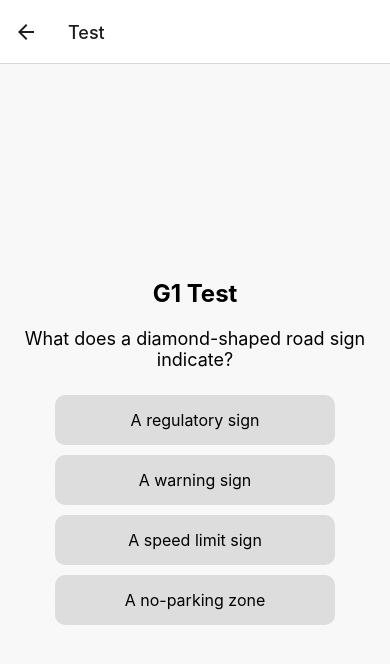
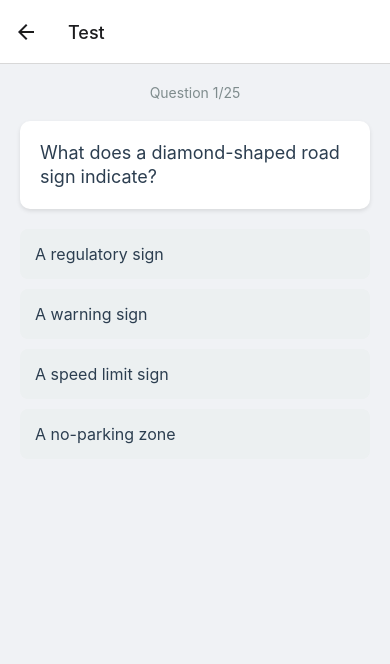
Before and after one commit to PravdeepK/group-project, a React Native app: screen /Test in a window 390 px wide. Shown: the top 664 px of the page. Built offline with nearby package versions, Linux system fonts and the light colour scheme.

Commit message:
Improved styling

```diff
--- a/screens/HomeScreen.js
+++ b/screens/HomeScreen.js
@@ -1,19 +1,73 @@
 import React from 'react';
-import { View, Text, Button, StyleSheet } from 'react-native';
+import { View, Text, TouchableOpacity, StyleSheet } from 'react-native';
 
 const HomeScreen = ({ navigation }) => {
-    return (
-        <View style={styles.container}>
-            <Text style={styles.title}>G1 Test</Text>
-            <Button title="Scoreboard" onPress={() => navigation.navigate('Scoreboard')} />
-            <Button title="Start Test" onPress={() => navigation.navigate('Test')} />
-        </View>
-    );
+  return (
+    <View style={styles.container}>
+      <Text style={styles.title}>G2 Driving Test</Text>
+      <View style={styles.buttonContainer}>
+        <TouchableOpacity
+          style={styles.primaryButton}
+          onPress={() => navigation.navigate('Test')}
+        >
+          <Text style={styles.buttonText}>Start Test</Text>
+        </TouchableOpacity>
+        <TouchableOpacity
+          style={styles.secondaryButton}
+          onPress={() => navigation.navigate('Scoreboard')}
+        >
+          <Text style={styles.secondaryButtonText}>Scoreboard</Text>
+        </TouchableOpacity>
+      </View>
+    </View>
+  );
 };
 
 const styles = StyleSheet.create({
-    container: { flex: 1, justifyContent: 'center', alignItems: 'center', backgroundColor: '#f8f8f8' },
-    title: { fontSize: 32, fontWeight: 'bold', marginBottom: 20 },
+  container: {
+    flex: 1,
+    justifyContent: 'center',
+    alignItems: 'center',
+    backgroundColor: '#f0f2f5', // Light gray background
+    padding: 20
+  },
+  title: {
+    fontSize: 28,
+    fontWeight: 'bold',
+    color: '#2c3e50',
+    marginBottom: 40
+  },
+  buttonContainer: {
+    width: '100%',
+    alignItems: 'center'
+  },
+  primaryButton: {
+    backgroundColor: '#3498db',
+    padding: 15,
+    borderRadius: 8,
+    width: '80%',
+    marginBottom: 15
+  },
+  secondaryButton: {
+    backgroundColor: 'transparent',
+    padding: 15,
+    borderWidth: 2,
+    borderColor: '#3498db',
+    borderRadius: 8,
+    width: '80%'
+  },
+  buttonText: {
+    color: 'white',
+    textAlign: 'center',
+    fontWeight: 'bold',
+    fontSize: 16
+  },
+  secondaryButtonText: {
+    color: '#3498db',
+    textAlign: 'center',
+    fontWeight: 'bold',
+    fontSize: 16
+  }
 });
 
 export default HomeScreen;
--- a/screens/ScoreboardScreen.js
+++ b/screens/ScoreboardScreen.js
@@ -1,5 +1,5 @@
 import React, { useEffect, useState } from 'react';
-import { View, Text, Button, StyleSheet } from 'react-native';
+import { View, Text, Button, TouchableOpacity, StyleSheet } from 'react-native';
 import { getScoreboard, resetScoreboard } from '../utils/scoreboardStorage';
 
 const ScoreboardScreen = ({ navigation }) => {
@@ -18,22 +18,91 @@ const ScoreboardScreen = ({ navigation }) => {
         setScoreboard({ attempts: 0, wins: 0 });
     };
 
+
     return (
         <View style={styles.container}>
-            <Text style={styles.title}>Scoreboard</Text>
-            <Text style={styles.text}>Total Attempts: {scoreboard.attempts}</Text>
-            <Text style={styles.text}>Wins: {scoreboard.wins}</Text>
-            <Text style={styles.text}>Win Rate: {scoreboard.attempts > 0 ? ((scoreboard.wins / scoreboard.attempts) * 100).toFixed(2) + '%' : '0%'}</Text>
-            <Button title="Reset Scoreboard" onPress={handleReset} />
-            <Button title="Back to Home" onPress={() => navigation.goBack()} />
+          <Text style={styles.title}>Your Statistics</Text>
+
+          <View style={styles.statsBox}>
+            <View style={styles.statRow}>
+              <Text style={styles.statLabel}>Attempts:</Text>
+              <Text style={styles.statValue}>{scoreboard.attempts}</Text>
+            </View>
+            <View style={styles.statRow}>
+              <Text style={styles.statLabel}>Wins:</Text>
+              <Text style={styles.statValue}>{scoreboard.wins}</Text>
+            </View>
+            <View style={styles.statRow}>
+              <Text style={styles.statLabel}>Win Rate:</Text>
+              <Text style={styles.statValue}>
+                {scoreboard.attempts > 0
+                  ? ((scoreboard.wins / scoreboard.attempts) * 100).toFixed(1) + '%'
+                  : '0%'}
+              </Text>
+            </View>
+          </View>
+
+          <TouchableOpacity
+            style={styles.resetButton}
+            onPress={handleReset}
+          >
+            <Text style={styles.resetButtonText}>Reset Stats</Text>
+          </TouchableOpacity>
         </View>
-    );
-};
+      );
+    };
 
-const styles = StyleSheet.create({
-    container: { flex: 1, justifyContent: 'center', alignItems: 'center', backgroundColor: '#f8f8f8' },
-    title: { fontSize: 28, fontWeight: 'bold', marginBottom: 10 },
-    text: { fontSize: 20, marginVertical: 5 }
-});
+    const styles = StyleSheet.create({
+      container: {
+        flex: 1,
+        padding: 20,
+        backgroundColor: '#f0f2f5'
+      },
+      title: {
+        fontSize: 24,
+        fontWeight: 'bold',
+        color: '#2c3e50',
+        marginBottom: 30,
+        textAlign: 'center'
+      },
+      statsBox: {
+        backgroundColor: 'white',
+        borderRadius: 10,
+        padding: 20,
+        marginBottom: 20,
+        shadowColor: '#000',
+        shadowOffset: { width: 0, height: 2 },
+        shadowOpacity: 0.1,
+        shadowRadius: 4,
+        elevation: 2
+      },
+      statRow: {
+        flexDirection: 'row',
+        justifyContent: 'space-between',
+        paddingVertical: 10,
+        borderBottomWidth: 1,
+        borderBottomColor: '#ecf0f1'
+      },
+      statLabel: {
+        fontSize: 18,
+        color: '#7f8c8d'
+      },
+      statValue: {
+        fontSize: 18,
+        fontWeight: 'bold',
+        color: '#2c3e50'
+      },
+      resetButton: {
+        backgroundColor: '#e74c3c',
+        padding: 15,
+        borderRadius: 8,
+        marginTop: 20
+      },
+      resetButtonText: {
+        color: 'white',
+        textAlign: 'center',
+        fontWeight: 'bold'
+      }
+    });
 
-export default ScoreboardScreen;
+    export default ScoreboardScreen;
--- a/screens/TestScreen.js
+++ b/screens/TestScreen.js
@@ -45,39 +45,43 @@ const TestScreen = ({ navigation }) => {
         <View style={styles.container}>
           {!quizFinished ? (
             <>
-                    <Text style={styles.title}>G1 Test</Text>
-                    <Text style={styles.question}>{questions[currentQuestionIndex]?.question}</Text>
+              <Text style={styles.progressText}>
+                Question {currentQuestionIndex + 1}/{questions.length}
+              </Text>
+              <View style={styles.questionBox}>
+                <Text style={styles.questionText}>{questions[currentQuestionIndex]?.question}</Text>
+              </View>
 
-                    {questions[currentQuestionIndex]?.options.map((option, index) => {
-                        const isCorrect = option === questions[currentQuestionIndex].answer;
-                        const isSelected = option === selectedAnswer;
-                        return (
+              {questions[currentQuestionIndex]?.options.map((option, index) => (
                 <TouchableOpacity
                   key={index}
                   style={[
                     styles.optionButton,
-                                    isSelected
-                                        ? isCorrect
-                                            ? styles.correctAnswer
-                                            : styles.wrongAnswer
-                                        : selectedAnswer && isCorrect
-                                        ? styles.correctAnswer
-                                        : null
+                    selectedAnswer === option && {
+                      backgroundColor: option === questions[currentQuestionIndex].answer
+                        ? '#27ae60' // Green if correct
+                        : '#e74c3c' // Red if wrong
+                    }
                   ]}
                   onPress={() => handleAnswerSelect(option)}
                   disabled={selectedAnswer !== null}
                 >
                   <Text style={styles.optionText}>{option}</Text>
                 </TouchableOpacity>
-                        );
-                    })}
+              ))}
             </>
           ) : (
             <View style={styles.resultContainer}>
-                    <Text style={styles.resultText}>Quiz Finished!</Text>
-                    <Text style={styles.scoreText}>Your Score: {score} / {questions.length}</Text>
-                    <Button title="Restart Quiz" onPress={restartQuiz} />
-                    <Button title="Back to Home" onPress={() => navigation.goBack()} />
+              <Text style={styles.resultTitle}>Test Completed!</Text>
+              <Text style={styles.scoreText}>
+                Score: {score}/{questions.length}
+              </Text>
+              <TouchableOpacity
+                style={styles.restartButton}
+                onPress={restartQuiz}
+              >
+                <Text style={styles.buttonText}>Try Again</Text>
+              </TouchableOpacity>
             </View>
           )}
         </View>
@@ -85,16 +89,69 @@ const TestScreen = ({ navigation }) => {
     };
 
     const styles = StyleSheet.create({
-    container: { flex: 1, padding: 20, justifyContent: 'center', alignItems: 'center', backgroundColor: '#f8f8f8' },
-    title: { fontSize: 24, fontWeight: 'bold', marginBottom: 20 },
-    question: { fontSize: 18, textAlign: 'center', marginBottom: 20 },
-    optionButton: { width: '80%', padding: 15, marginVertical: 5, backgroundColor: '#ddd', borderRadius: 10 },
-    optionText: { fontSize: 16, textAlign: 'center' },
-    correctAnswer: { backgroundColor: '#4CAF50' }, // Green for correct answer
-    wrongAnswer: { backgroundColor: '#F44336' }, // Red for wrong answer
-    resultContainer: { alignItems: 'center' },
-    resultText: { fontSize: 24, fontWeight: 'bold', marginBottom: 10 },
-    scoreText: { fontSize: 20, marginBottom: 20 }
+      container: {
+        flex: 1,
+        padding: 20,
+        backgroundColor: '#f0f2f5'
+      },
+      progressText: {
+        color: '#7f8c8d',
+        marginBottom: 20,
+        textAlign: 'center'
+      },
+      questionBox: {
+        backgroundColor: 'white',
+        padding: 20,
+        borderRadius: 10,
+        marginBottom: 20,
+        shadowColor: '#000',
+        shadowOffset: { width: 0, height: 2 },
+        shadowOpacity: 0.1,
+        shadowRadius: 4,
+        elevation: 2
+      },
+      questionText: {
+        fontSize: 18,
+        color: '#2c3e50',
+        lineHeight: 24
+      },
+      optionButton: {
+        backgroundColor: '#ecf0f1',
+        padding: 15,
+        borderRadius: 8,
+        marginBottom: 10
+      },
+      optionText: {
+        fontSize: 16,
+        color: '#2c3e50'
+      },
+      resultContainer: {
+        flex: 1,
+        justifyContent: 'center',
+        alignItems: 'center'
+      },
+      resultTitle: {
+        fontSize: 24,
+        fontWeight: 'bold',
+        color: '#2c3e50',
+        marginBottom: 20
+      },
+      scoreText: {
+        fontSize: 20,
+        color: '#2c3e50',
+        marginBottom: 30
+      },
+      restartButton: {
+        backgroundColor: '#3498db',
+        padding: 15,
+        borderRadius: 8,
+        width: '80%'
+      },
+      buttonText: {
+        color: 'white',
+        textAlign: 'center',
+        fontWeight: 'bold'
+      }
     });
 
     export default TestScreen;
```
Also changed, not shown: package.json (+11 -10 lines), 1 other file (tests, documents, lock files or other folders). Lines whose indentation alone changed are shown as unchanged.
